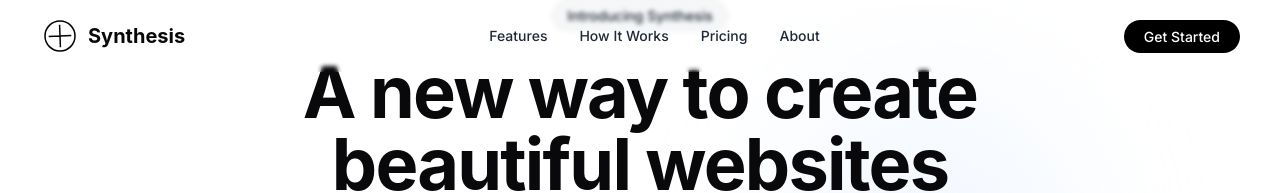
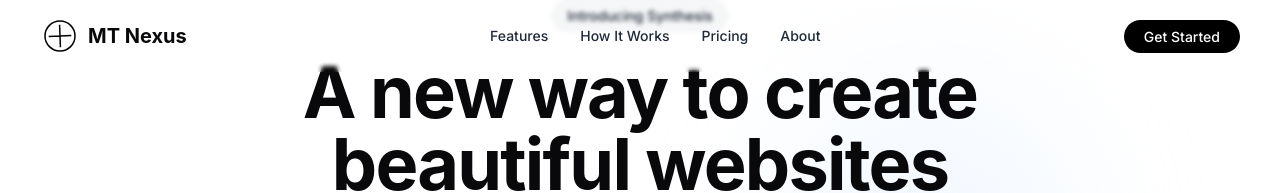
Before and after one commit to TanoojPuppala0/endearing-platform-builder, a React (Vite) app: page / in a window 1280 px wide. Shown: the top 193 px of the page. Built offline with nearby package versions, Linux system fonts and the light colour scheme.

Commit message:
Fix API key and rename site
- Corrected the OpenAI API key to ensure proper functionality.
- Renamed the site to "MT Nexus".

```diff
--- a/index.html
+++ b/index.html
@@ -4,9 +4,9 @@
   <head>
     <meta charset="UTF-8" />
     <meta name="viewport" content="width=device-width, initial-scale=1.0" />
-    <title>Synthesis - Create Beautiful Websites</title>
-    <meta name="description" content="Design and build stunning websites without writing code. Synthesis is the all-in-one platform for creating beautiful digital experiences." />
-    <meta name="author" content="Synthesis" />
+    <title>MT Nexus - Create Beautiful Websites</title>
+    <meta name="description" content="Design and build stunning websites without writing code. MT Nexus is the all-in-one platform for creating beautiful digital experiences." />
+    <meta name="author" content="MT Nexus" />
     <meta property="og:image" content="/og-image.png" />
     <link rel="preconnect" href="https://fonts.googleapis.com">
     <link rel="preconnect" href="https://fonts.gstatic.com" crossorigin>
--- a/src/components/Footer.tsx
+++ b/src/components/Footer.tsx
@@ -42,7 +42,7 @@ const Footer = () => {
           <div className="lg:col-span-2">
             <a href="/" className="flex items-center gap-2 mb-6">
               <AnimatedLogo />
-              <span className="font-display font-bold text-xl">Synthesis</span>
+              <span className="font-display font-bold text-xl">MT Nexus</span>
             </a>
             <p className="text-gray-600 mb-6 max-w-md">
               Create stunning websites and applications without coding. Our intuitive platform makes design and development accessible to everyone.
@@ -90,7 +90,7 @@ const Footer = () => {
 
         <div className="pt-8 border-t border-gray-200 flex flex-col md:flex-row justify-between items-center gap-4">
           <div className="text-gray-500 text-sm">
-            © {year} Synthesis. All rights reserved.
+            © {year} MT Nexus. All rights reserved.
           </div>
           <div className="flex gap-6">
             <a href="#privacy" className="text-sm text-gray-500 hover:text-gray-900 transition-colors">
--- a/src/components/Navbar.tsx
+++ b/src/components/Navbar.tsx
@@ -39,7 +39,7 @@ const Navbar = () => {
         {/* Logo */}
         <a href="/" className="flex items-center gap-2 group">
           <AnimatedLogo className="transition-transform group-hover:scale-110 duration-300" />
-          <span className="font-display font-bold text-xl">Synthesis</span>
+          <span className="font-display font-bold text-xl">MT Nexus</span>
         </a>
 
         {/* Desktop Navigation */}
@@ -58,7 +58,7 @@ const Navbar = () => {
         {/* CTA Button */}
         <div className="hidden md:block">
           <a
-            href="#get-started"
+            href="/auth"
             className="px-5 py-2 rounded-full bg-black text-white font-medium text-sm transition-all hover:bg-gray-800 button-highlight"
           >
             Get Started
@@ -90,7 +90,7 @@ const Navbar = () => {
           <div className="flex justify-between items-center mb-10">
             <a href="/" className="flex items-center gap-2">
               <AnimatedLogo />
-              <span className="font-display font-bold text-xl">Synthesis</span>
+              <span className="font-display font-bold text-xl">MT Nexus</span>
             </a>
             <button
               onClick={toggleMobileMenu}
@@ -114,7 +114,7 @@ const Navbar = () => {
           </nav>
 
           <a
-            href="#get-started"
+            href="/auth"
             className="w-full py-3 rounded-full bg-black text-white text-center font-medium transition-all hover:bg-gray-800 button-highlight"
             onClick={toggleMobileMenu}
           >
--- a/src/pages/Auth.tsx
+++ b/src/pages/Auth.tsx
@@ -1,4 +1,3 @@
-
 import { useState, useEffect } from 'react';
 import { supabase } from '@/integrations/supabase/client';
 import { useNavigate } from 'react-router-dom';
@@ -13,7 +12,6 @@ const Auth = () => {
   const navigate = useNavigate();
   const { toast } = useToast();
 
-  // Check if user is already logged in
   useEffect(() => {
     const checkSession = async () => {
       const { data } = await supabase.auth.getSession();
@@ -24,7 +22,6 @@ const Auth = () => {
 
     checkSession();
 
-    // Set up auth state listener
     const { data: { subscription } } = supabase.auth.onAuthStateChange(
       (event, session) => {
         if (session) {
@@ -54,7 +51,6 @@ const Auth = () => {
       setLoading(true);
 
       if (isSignUp) {
-        // Sign up
         const { error } = await supabase.auth.signUp({
           email,
           password,
@@ -67,7 +63,6 @@ const Auth = () => {
           description: "Check your email for the confirmation link",
         });
       } else {
-        // Sign in
         const { error } = await supabase.auth.signInWithPassword({
           email,
           password,
@@ -112,7 +107,7 @@ const Auth = () => {
     <div className="flex min-h-screen flex-col items-center justify-center bg-gray-50 px-6">
       <div className="absolute top-6 left-6">
         <a href="/" className="flex items-center gap-2 group">
-          <span className="font-display font-bold text-xl">Synthesis</span>
+          <span className="font-display font-bold text-xl">MT Nexus</span>
         </a>
       </div>
 
```
Also changed, not shown: 1 other file (tests, documents, lock files or other folders).
